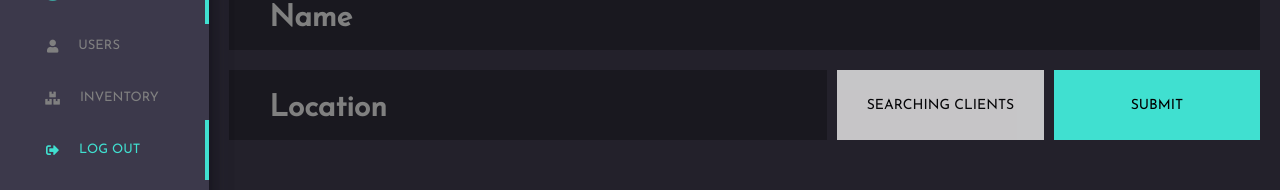
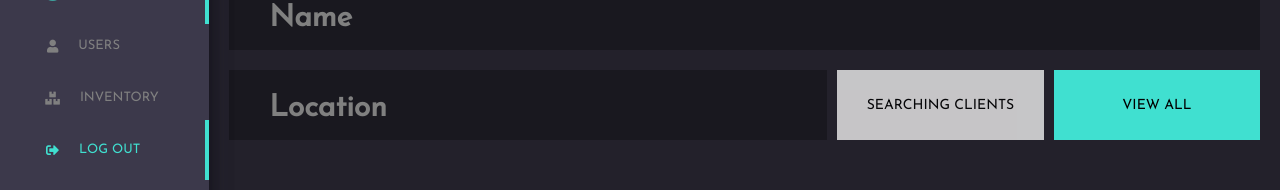
Before and after one commit to labs13-agriculture/front-end, a React (Create React App) app: page /search/farmer in a window 1280 px wide. Shown: the part 165-355 px from the top of the page. Built offline with nearby package versions, Linux system fonts and the light colour scheme; sample sign-in values are in the browser's storage; a web font is replaced by a local one.

Commit message:
added conditional button text based on textfield value

```diff
--- a/src/components/SearchComponents/SearchForm.js
+++ b/src/components/SearchComponents/SearchForm.js
@@ -7,7 +7,8 @@ class SearchForm extends Component {
     this.state = {
       name: "",
       location: "",
-      includeLeads: false
+      includeLeads: false,
+      text: "FIND ALL"
     };
   }
 
@@ -73,7 +74,15 @@ class SearchForm extends Component {
         >
           SEARCHING {this.state.includeLeads ? "LEADS" : "CLIENTS"}
         </button>
-        <input className="submitButton" value="SUBMIT" type="submit" />
+        <input
+          className="submitButton"
+          value={
+            this.state.name === "" && this.state.location === ""
+              ? "VIEW ALL"
+              : "SEARCH"
+          }
+          type="submit"
+        />
       </StyledForm>
     );
   }
```
